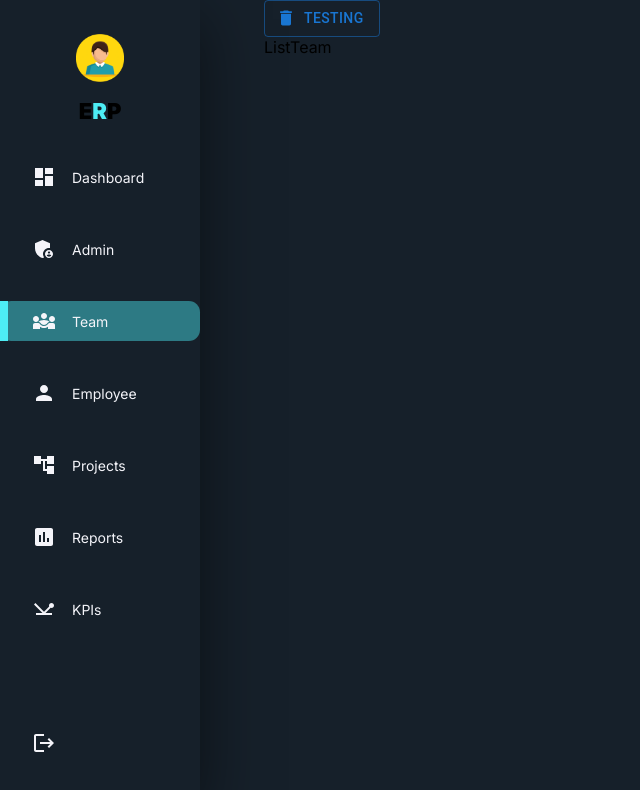
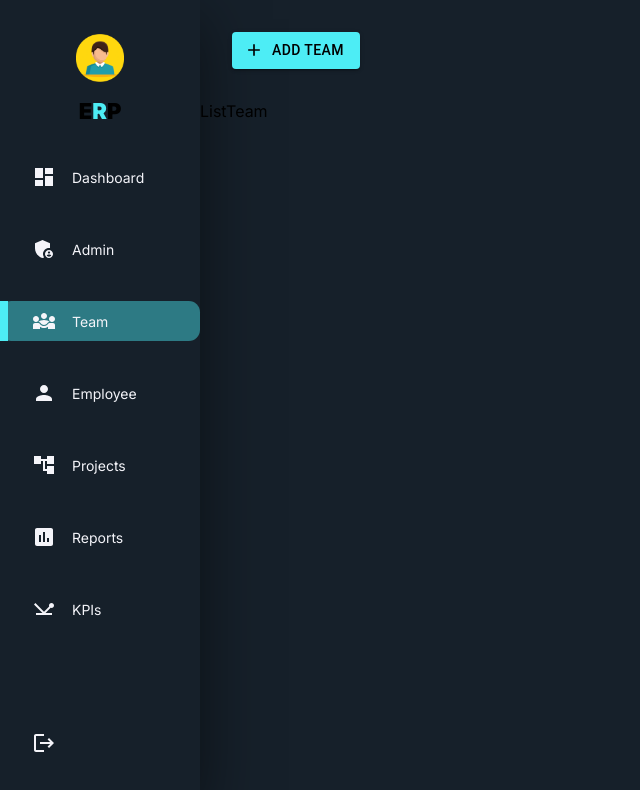
Before and after one commit to emilekanaan/frontend-advanced-erp-project-g1, a React (Create React App) app: page /team in a window 1280 px wide. Shown: the top 790 px of the page, without its empty margins (0-640 px from the left). Built offline with nearby package versions, Linux system fonts and the light colour scheme.

Commit message:
added the addTeam button

```diff
--- a/src/components/form_team/form_team.css
+++ b/src/components/form_team/form_team.css
@@ -0,0 +1,3 @@
+.form-team-add-button {
+  margin-left: 10pc;
+}
--- a/src/components/form_team/form_team.js
+++ b/src/components/form_team/form_team.js
@@ -1,11 +1,110 @@
-import React from 'react'
-import ReusableButton from '../reusable_button/reusable_button'
-import "./form_team.css"
+import React from "react";
+import "./form_team.css";
+import DeleteIcon from "@mui/icons-material/Delete";
+import EditIcon from "@mui/icons-material/Edit";
+import AccountBoxIcon from "@mui/icons-material/AccountBox";
+import AddIcon from "@mui/icons-material/Add";
+import Dialog from '@mui/material/Dialog';
+import AppBar from '@mui/material/AppBar';
+import Toolbar from '@mui/material/Toolbar';
+import CloseIcon from '@mui/icons-material/Close';
+import Slide from '@mui/material/Slide';
+import IconButton from '@mui/material/IconButton';
+import Typography from '@mui/material/Typography';
+import Button from '@mui/material/Button';
+import ListItemText from '@mui/material/ListItemText';
+import ListItem from '@mui/material/ListItem';
+import List from '@mui/material/List';
+import Divider from '@mui/material/Divider';
+import { createTheme, ThemeProvider } from "@mui/material/styles";
+import { Input, TextField } from "@mui/material";
+
+
+const Transition = React.forwardRef(function Transition(props, ref) {
+    return <Slide direction="up" ref={ref} {...props} />;
+});
+
+
+
+const theme = createTheme({
+    palette: {
+        primary: { main: "#16202a" },
+        secondary: { main: "#f4f4f9" },
+        activeItem: { main: "#4dedf570" },
+        accent: { main: "#4dedf5" },
+    },
+});
 
 function FormTeam() {
+
+    const test = () => {
+        console.log("clicked!!!");
+    };
+
+    const [open, setOpen] = React.useState(false);
+
+    const handleClickOpen = () => {
+        setOpen(true);
+    };
+
+    const handleClose = () => {
+        setOpen(false);
+    };
+
     return (
-        <ReusableButton buttonName="testing" />
-    )
+        <>
+            <ThemeProvider theme={theme}>
+
+
+                <Button
+                    onClick={handleClickOpen}
+                    Name="Add team"
+                    color="accent"
+                    startIcon={<AddIcon />}
+                    variant="contained"
+                    sx={{
+                        margin: "2pc"
+                    }}
+                >Add Team</Button>
+                <Dialog
+
+                    open={open}
+                    onClose={handleClose}
+                    TransitionComponent={Transition}
+
+                >
+                    <AppBar sx={{ position: "relative" }}>
+                        <Toolbar>
+                            <IconButton
+                                edge="start"
+                                color="inherit"
+                                onClick={handleClose}
+                                aria-label="close"
+                            >
+                                <CloseIcon />
+                            </IconButton>
+                            <Typography sx={{ ml: 2, flex: 1 }} variant="h6" component="div">
+                                Sound
+                            </Typography>
+                            <Button autoFocus color="inherit" onClick={handleClose}>
+                                save
+                            </Button>
+                        </Toolbar>
+                    </AppBar>
+                    <List>
+                        <TextField id="outlined-basic" label="Outlined" variant="outlined" />
+                        <Divider />
+                        <ListItem button>
+                            <ListItemText
+                                primary="Default notification ringtone"
+                                secondary="Tethys"
+                            />
+                        </ListItem>
+                    </List>
+                </Dialog>
+            </ThemeProvider>
+        </>
+    );
 }
 
-export default FormTeam
+export default FormTeam;
--- a/src/components/reusable_button/reusable_button.js
+++ /dev/null
@@ -1,28 +0,0 @@
-import { Button } from "@mui/material";
-import DeleteIcon from "@mui/icons-material/Delete";
-import { createTheme, ThemeProvider } from "@mui/material/styles";
-import React from "react";
-import "./reusable_button.css";
-
-// const theme = createTheme({
-//     palette: {
-//         primary: "#16202a",
-//         secondary: "#f4f4f9",
-//         activeItem: "#4dedf570",
-//         accent: "#4dedf5",
-//     },
-// });
-
-function ReusableButton(props) {
-    return (
-        <>
-            {/* <ThemeProvider theme={theme}> */}
-            <Button variant="outlined" startIcon={<DeleteIcon />}>
-                {props.buttonName}
-            </Button>
-            {/* </ThemeProvider> */}
-        </>
-    );
-}
-
-export default ReusableButton;
--- a/src/components/sidebar/sidebar.js
+++ b/src/components/sidebar/sidebar.js
@@ -21,7 +21,6 @@ const Sidebar = () => {
       left: "-60%",
     },
   };
-  console.log(window.innerWidth);
 
   return (
     <>
--- a/src/route/visitor/visitor.css
+++ b/src/route/visitor/visitor.css
@@ -3,6 +3,8 @@
 }
 
 .visitor-main {
-  width: calc(90vw - 200px);
+  width: calc(100vw - 200px);
   margin: 0 auto;
+  overflow-y: scroll;
+  height: 100vh;
 }
```
Also changed, not shown: src/components/reusable_button/reusable_button.css (deleted).
